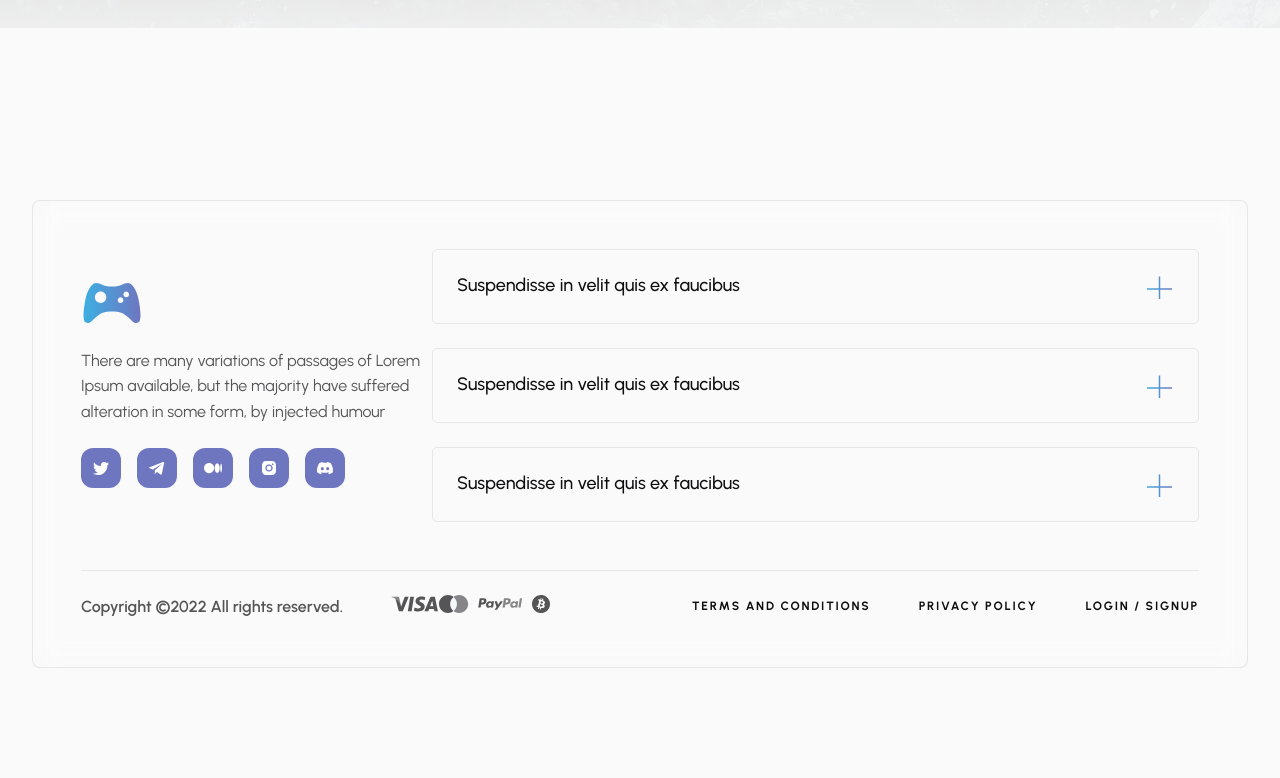
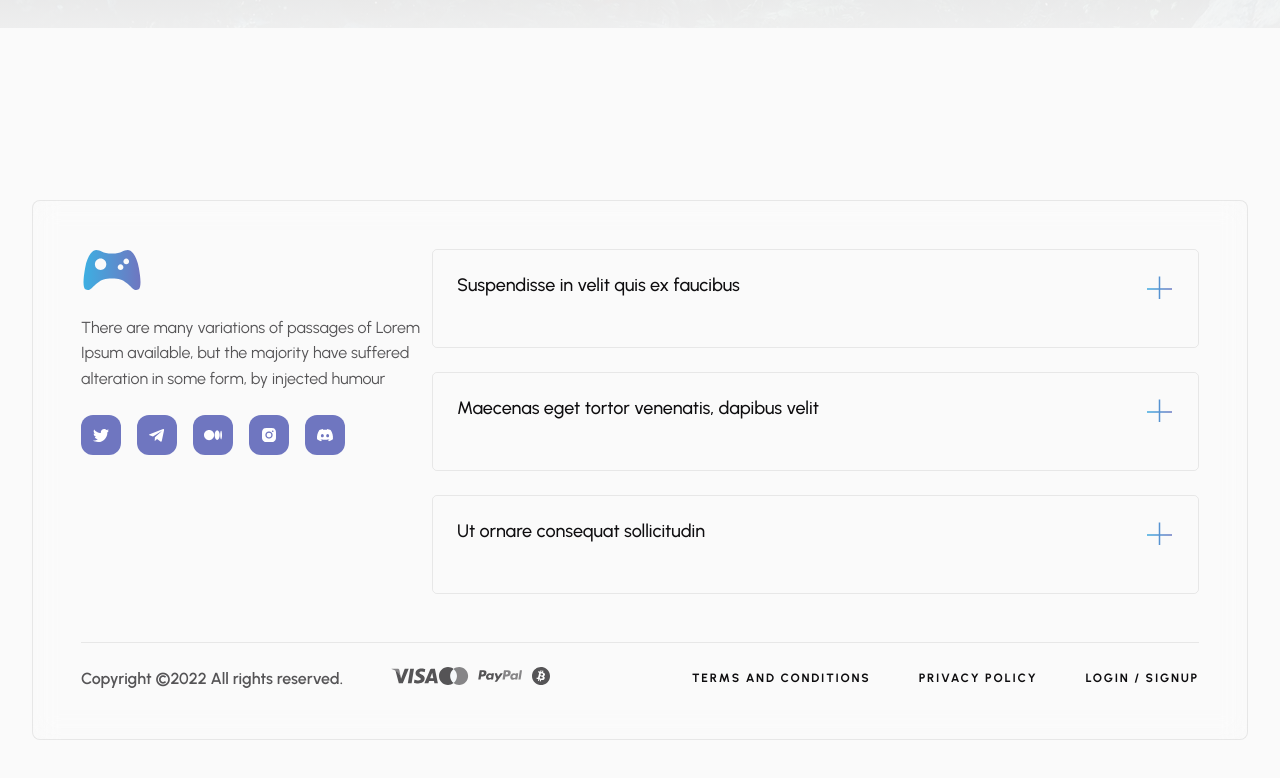
Before and after one commit to ZakharSalov/GameStore-React, a React (Vite) app: page / in a window 1280 px wide. Shown: the part 5879-6657 px from the top of the page. Before the commit the page ends 6617 px from the top, so only its background shows below. Built offline with nearby package versions, Linux system fonts and the light colour scheme.

Commit message:
create useState in faq block

```diff
--- a/src/assets/components/FaqItem/index.module.scss
+++ b/src/assets/components/FaqItem/index.module.scss
@@ -35,7 +35,19 @@
     }
   }
 
-  &Text {
+  &Answer {
+    display: grid;
+    grid-template-rows: 0fr;
+    transition: grid-template-rows 0.3s ease;
+
+    &.open {
+      grid-template-rows: 1fr;
+    }
+
+    &Inner {
+      overflow: hidden;
+
+      p {
         font-family: 'Urbanist';
         font-style: normal;
         font-weight: 400;
@@ -43,6 +55,7 @@
         line-height: 160%;
         color: var(--text-secondary, rgba(14, 13, 15, 0.7));
         margin: 0;
-    display: none;
       }
     }
+  }
+}
--- a/src/assets/components/FaqItem/index.tsx
+++ b/src/assets/components/FaqItem/index.tsx
@@ -1,17 +1,34 @@
+import { useState } from "react";
+import faqData from "../../data/faqData.json";
+
 import styles from "./index.module.scss";
 
 function FaqItem() {
+  const [faqText, setFaqText] = useState<number | null>(null);
+
+  const openFaqItem = (index: number) => {
+    setFaqText(faqText === index ? null : index);
+  };
+
   return (
-    <div className={styles.faq}>
-      <h3 className={styles.faqTitle}>
-        Suspendisse in velit quis ex faucibus
-        <span>+</span>
-      </h3>
-      <p className={styles.faqText}>
-        Suspendisse in velit quis ex faucibus vestibulum ut eu sem. Maecenas semper dui massa, ut aliquam orci facilisis non. Duis tempus volutpat nibh. Aliquam ac ante dolor.
-      </p>
-    </div>
-  )
+    <>
+      {faqData.map((item, index) => (
+        <div className={styles.faq} key={index} onClick={() => openFaqItem(index)}>
+          <h3 className={styles.faqTitle}>
+            {item.question}
+            <span>
+              {faqText === index ? "-" : "+"}
+            </span>
+          </h3>
+          <div className={`${styles.faqAnswer} ${faqText === index ? styles.open : ""}`}>
+            <div className={styles.faqAnswerInner}>
+              <p>{item.answer}</p>
+            </div>
+          </div>
+        </div>
+      ))}
+    </>
+  );
 }
 
 export default FaqItem;
--- a/src/assets/components/Footer/index.module.scss
+++ b/src/assets/components/Footer/index.module.scss
@@ -11,7 +11,7 @@
 
   &Inner {
     display: flex;
-    align-items: center;
+    align-items: flex-start;
     justify-content: space-between;
     border-bottom: 1px solid var(--divider-main, rgba(14, 13, 15, 0.08));
     padding-bottom: 48px;
--- a/src/assets/components/Footer/index.tsx
+++ b/src/assets/components/Footer/index.tsx
@@ -21,8 +21,6 @@ function Footer() {
               <Socials />
             </div>
             <div className={styles.footerRight}>
-              <FaqItem />
-              <FaqItem />
               <FaqItem />
             </div>
           </div>
--- /dev/null
+++ b/src/assets/data/faqData.json
@@ -0,0 +1,14 @@
+[
+  {
+    "question": "Suspendisse in velit quis ex faucibus",
+    "answer": "Suspendisse in velit quis ex faucibus vestibulum ut eu sem. Maecenas semper dui massa, ut aliquam orci facilisis non. Duis tempus volutpat nibh. Aliquam ac ante dolor."
+  },
+  {
+    "question": "Maecenas eget tortor venenatis, dapibus velit",
+    "answer": "Suspendisse in velit quis ex faucibus vestibulum ut eu sem. Maecenas semper dui massa, ut aliquam orci facilisis non. Duis tempus volutpat nibh. Aliquam ac ante dolor. 2"
+  },
+  {
+    "question": "Ut ornare consequat sollicitudin",
+    "answer": "Suspendisse in velit quis ex faucibus vestibulum ut eu sem. Maecenas semper dui massa, ut aliquam orci facilisis non. Duis tempus volutpat nibh. Aliquam ac ante dolor. 3"
+  }
+]
```
Lines whose indentation alone changed are shown as unchanged.
